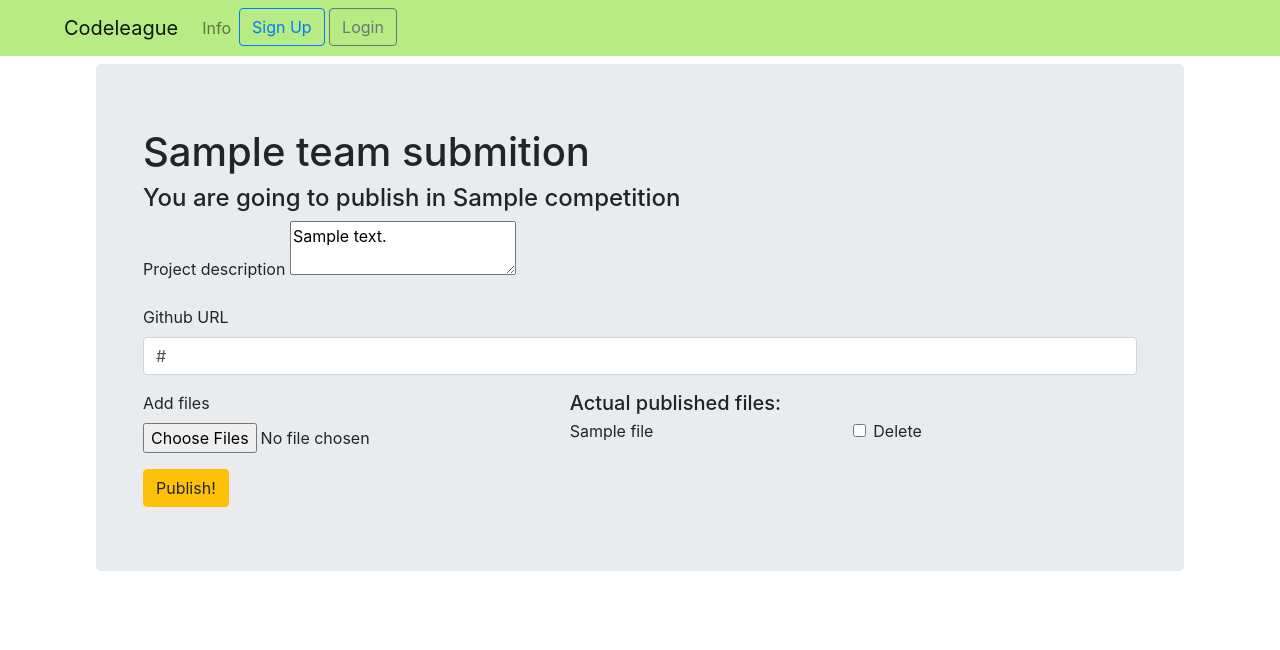
After one commit to latra/codeleague, a Django app: template apps/competition/templates/competition/submit.html in a window 1280 px wide. The commit adds this page. Shown: the top 650 px of the page. Run offline with Django 3.2, Linux system fonts and the light colour scheme; the template is opened without the code that fills it: values that come from a table or form of the project are taken from there, others are empty; tables that the repository leaves empty hold one stand-in row (values such as "Sample post"); parts of the project's set-up code (start-up, migrations or seed data) failed here and were passed over; some libraries are stand-ins or nearby versions.

Commit message:
Añadida la publicacion de respuestas de una competicion dentro del plazo de apertura y la posibilidad de modificarla

```diff
--- a/apps/competition/templates/competition/detail.html
+++ b/apps/competition/templates/competition/detail.html
@@ -27,7 +27,7 @@
                     {% if haveTeam and competition.is_competition_opened %}
                     <div class="float-left container">
                     <a href='{% url "competition:submit-answer" competition.id %}' type="button"
-                                       class="btn btn-primary">Upload solution</a>
+                                       class="btn btn-primary">Publish solution</a>
                         </div>
                     {% endif %}
                 </div>
--- /dev/null
+++ b/apps/competition/templates/competition/submit.html
@@ -0,0 +1,68 @@
+<!DOCTYPE html>
+<html>
+<head>
+  <script src='https://cdn.tiny.cloud/1/rjbonuebwo4n9gq3094x1whzzoxorlnmquk7rm8fsxtkdp2n/tinymce/5/tinymce.min.js' referrerpolicy="origin">
+  </script>
+  <script>
+    tinymce.init({
+      selector: '#mytextarea'
+    });
+  </script>
+</head>
+{% extends 'base.html' %}
+{% load crispy_forms_filters %}
+
+{% load static %}
+
+
+{% block content %}
+    <div class="jumbotron">
+
+        <div class="container">
+            <h1>{{ team.name }} submition</h1>
+            <h4>You are going to publish in {{ team.competition.title }}</h4>
+            <form method="post" enctype="multipart/form-data">
+                {% csrf_token %}
+
+                <div class="form-group">
+                    <label for="formGroupExampleInput">Project description</label>
+                    <textarea id="mytextarea", name="description">{{team.submition.description}}</textarea>
+                </div>
+
+                <div class="form-group">
+                    <label for="formGroupExampleInput">Github URL</label>
+                    <input type="url" class="form-control" id="giturl" name="githuburl" value={{team.submition.githuburl}}>
+                </div>
+                <div class="row">
+                    <div class="col-5">
+                        <div class="form-group">
+                            <label for="exampleFormControlFile1">Add files</label>
+                            <input type="file" class="form-control-file" id="exampleFormControlFile1" name="files" multiple>
+                        </div>
+                        <button class="btn btn-warning" type="submit">Publish!</button>
+                    </div>
+                    <div class="col-7">
+
+                        {% if  team.submition.files.all|length > 0 %}
+                        <h5 class="mt-0 mb-1">Actual published files:</h5>
+                        {% for file in team.submition.files.all %}
+                    <div type="row justify-content-md-center">
+                        <div class="row">
+                            <div class="col-6">{{file.title}}</div>
+                            <div class="form-group form-check col-1">
+                                <input type="checkbox" class="form-check-input" id="delete{{file.id}}" name="delete{{file.id}}">
+                                <label class="form-check-label" for="exampleCheck1">Delete</label>
+                            </div>
+                        </div>
+                    </div>
+                        {% endfor %}
+                        {% endif %}
+                    </div>
+                </div>
+            </form>
+
+        </div>
+    </div>
+{% endblock %}
+
+</html>
--- a/apps/league/models.py
+++ b/apps/league/models.py
@@ -51,15 +51,24 @@ class Competition(models.Model):
         return False
 
 
+
+class Submit(models.Model):
+    description = models.TextField()
+    githuburl = models.URLField( blank=True, max_length=200)
+    files = models.ManyToManyField(Files, blank=True)
+    submit_date = models.DateField( auto_now=True )
+    team_id = models.IntegerField(null=True)
+    def __str__(self):
+        return f'Submision at day ({self.submit_date})'
+
 class Team(models.Model):
     name = models.CharField(max_length=25, unique=True)
     ranking = models.ForeignKey('Ranking', on_delete=models.CASCADE, null=True)
     members = models.ManyToManyField(LeagueUser, related_name='participants')
     competition = models.ForeignKey(Competition, on_delete=models.SET_NULL, null=True)
-
+    submition = models.ForeignKey(Submit, on_delete=models.CASCADE, null=True)
     def __str__(self):
         return f'Team {self.name} in {self.competition} : {self.members.all()}'
-
 
 class Ranking(models.Model):
     score = models.PositiveIntegerField(null=False, default=0)
```
Also changed, not shown: apps/competition/forms.py (+5 -3 lines), apps/competition/templates/competition/answermanager.html (deleted, +0 -24 lines), apps/competition/views.py (+49 -23 lines), apps/league/migrations/0016_auto_20200507_0003.py (added), apps/league/migrations/0017_auto_20200507_0005.py (added).
